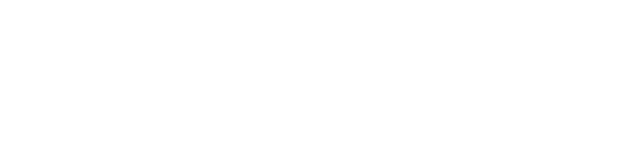
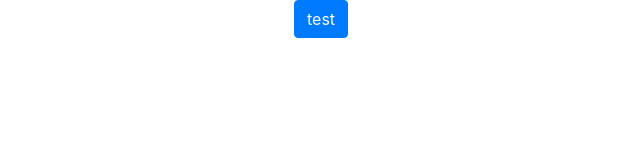
Before and after one commit to Haukain/DarwinRockets, a plain HTML site: page src/displayer/test.html in a window 1280 px wide. Shown: the whole page, without its empty margins (361-1001 px from the left). Drawn offline with Linux system fonts and the light colour scheme.

Commit message:
[displayer] button

```diff
--- /dev/null
+++ b/src/displayer/button.js
@@ -0,0 +1,20 @@
+import { Widget } from "./widget.js";
+
+export class Button extends Widget{
+  constructor(text) {
+    super();
+    this.element = document.createElement("BUTTON");
+    this.element.className = `btn btn-primary`;
+    this.text = text;
+  }
+
+  addChild() {}
+  removeChild() {}
+
+  set text(t){
+    this.element.textContent = t;
+  }
+  get text(){
+    return this.element.textContent;
+  }
+}
--- a/src/displayer/test.html
+++ b/src/displayer/test.html
@@ -46,12 +46,15 @@
 	import { Widget } from "./widget.js";
 	import { Row } from "./row.js";
 	import { Col } from "./col.js";
+	import { Button } from "./button.js";
 	let r = new Row();
 	document.body.appendChild(r.element);
 	let c1 = new Col(6,6,6,6);
 	let c2 = new Col(6,6,6,6);
 	r.addChild(c1);
 	r.addChild(c2);
+	let btn = new Button("test");
+	c2.addChild(btn);
 	</script>
 	</body>
 </html>
```
